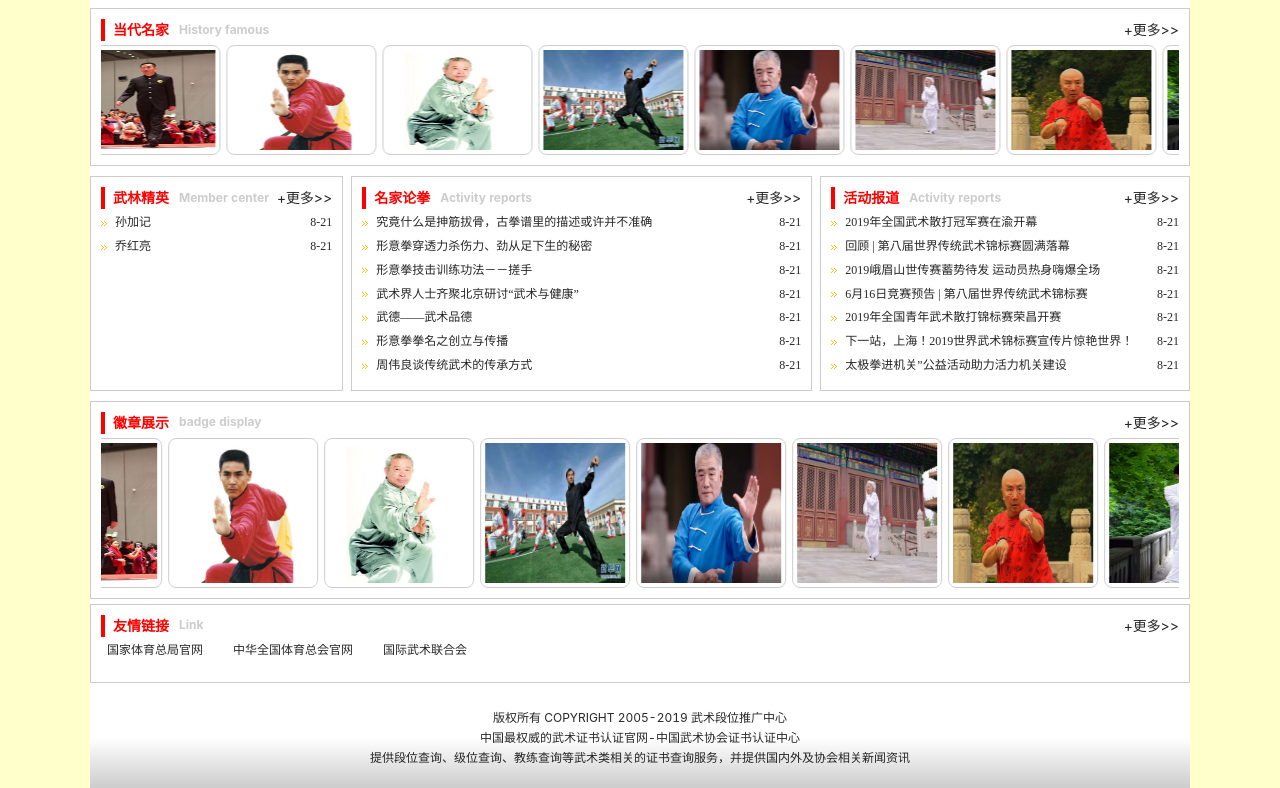
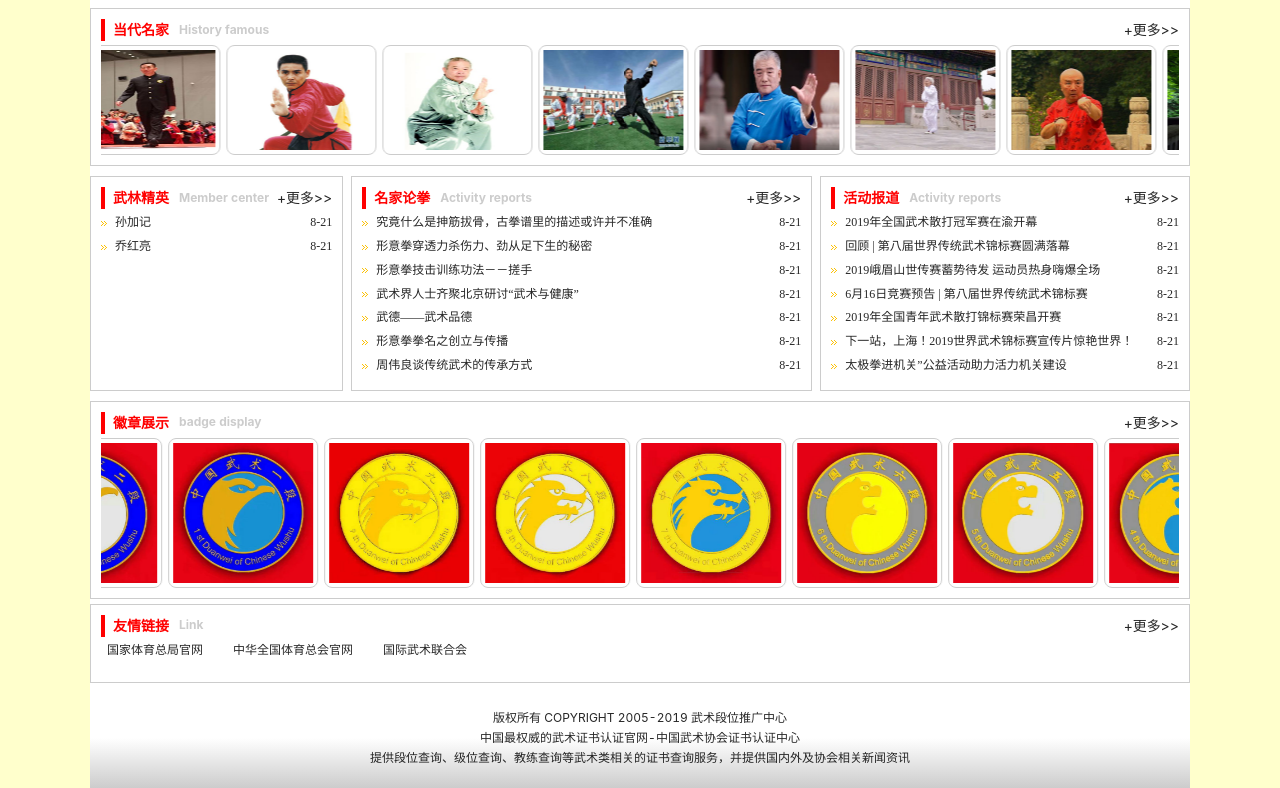
Before and after one commit to feigebaobei/reactofwebsite, a React (Create React App) app: page / in a window 1280 px wide. Shown: the part 600-1388 px from the top of the page. Built offline with nearby package versions, Linux system fonts and the light colour scheme.

Commit message:
fix(home): 显示徽章

```diff
--- a/src/pages/Home/index.js
+++ b/src/pages/Home/index.js
@@ -408,7 +408,7 @@ let Home = () => {
                 <section className={styles.imgScrollBoxBox}>
                     <div className={styles.widgetScrollBox}>
                         {/* 需要设置链接 */}
-                        {[...mingjiaImgList, ...mingjiaImgList].map((item, index) => {
+                        {[...data[70], ...data[70]].map((item, index) => {
                             return (
                                 <div className={styles.imgBox} key={index}>
                                     <img className={styles.mingjiaPic} onClick={() => newsItemClickHandler(70, item)}
```
